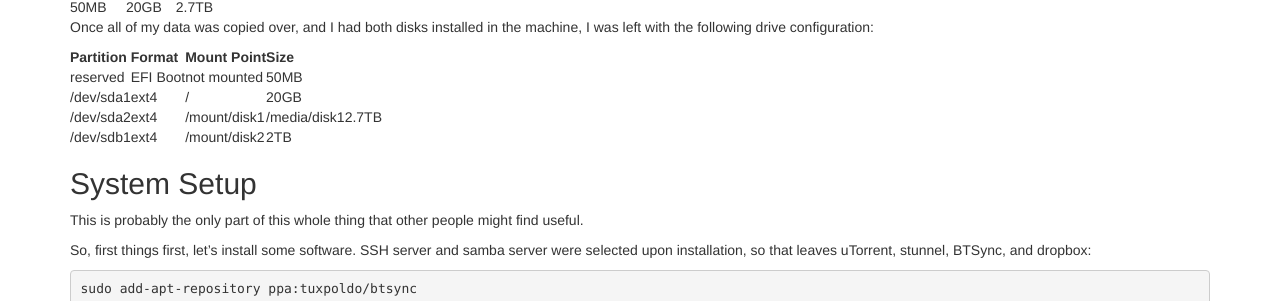
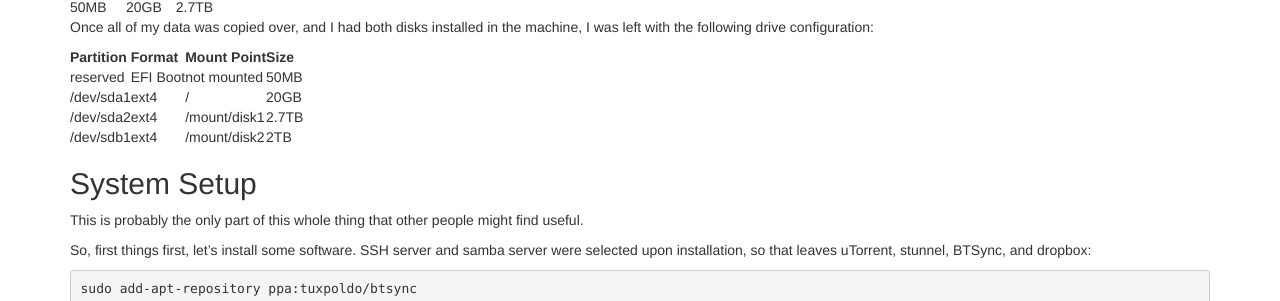
Before and after one commit to jbu92/jbu92.github.io, a Jekyll site: the page built from _posts/2014-08-11-nas-build-part-2.md, in a window 1280 px wide and 900 px high, scrolled down 633 px. Shown: the part 151-452 px from the top of the window. Built offline with Jekyll 4.4.1, drawn with Linux system fonts in a browser that asks for light colours; nearby versions of some CDN libraries; library files that are not in the unit come from our copies; comment, search, counter and statistics services are not loaded.

Commit message:
fixed table?

```diff
--- a/_posts/2014-08-11-nas-build-part-2.md
+++ b/_posts/2014-08-11-nas-build-part-2.md
@@ -36,10 +36,10 @@ Once all of my data was copied over, and I had both disks installed in the machi
 
 | Partition | Format | Mount Point | Size |
 |-----------|--------|-------------|------|
-|reserved  | EFI Boot| not mounted| 50MB|
-|/dev/sda1  | ext4| / | 20GB |
-|/dev/sda2 | ext4 | /mount/disk1 | /media/disk1 | 2.7TB |
-|/dev/sdb1 | ext4 | /mount/disk2 | 2TB |
+|reserved  | EFI Boot| not mounted | 50MB |
+|/dev/sda1 | ext4    | /           | 20GB |
+|/dev/sda2 | ext4    | /mount/disk1| 2.7TB |
+|/dev/sdb1 | ext4    | /mount/disk2| 2TB |
 
 
 ## System Setup
```
